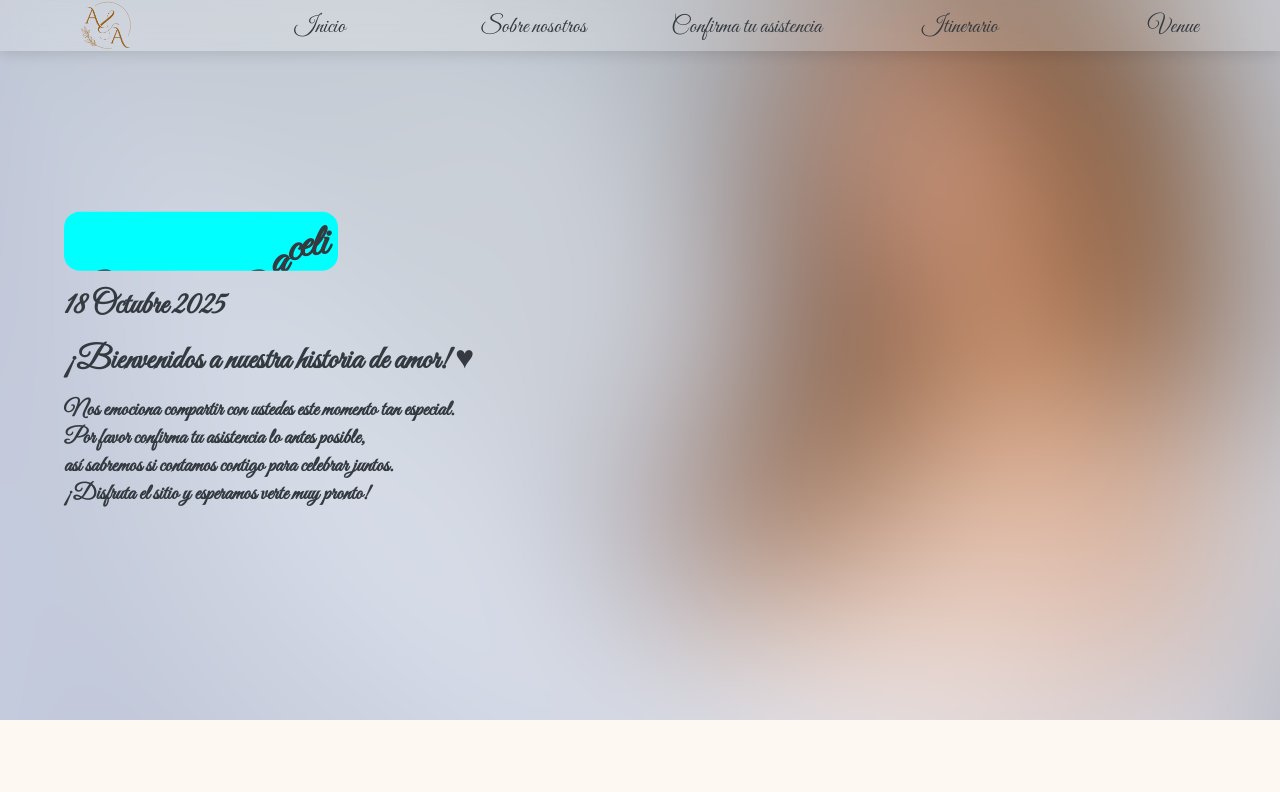
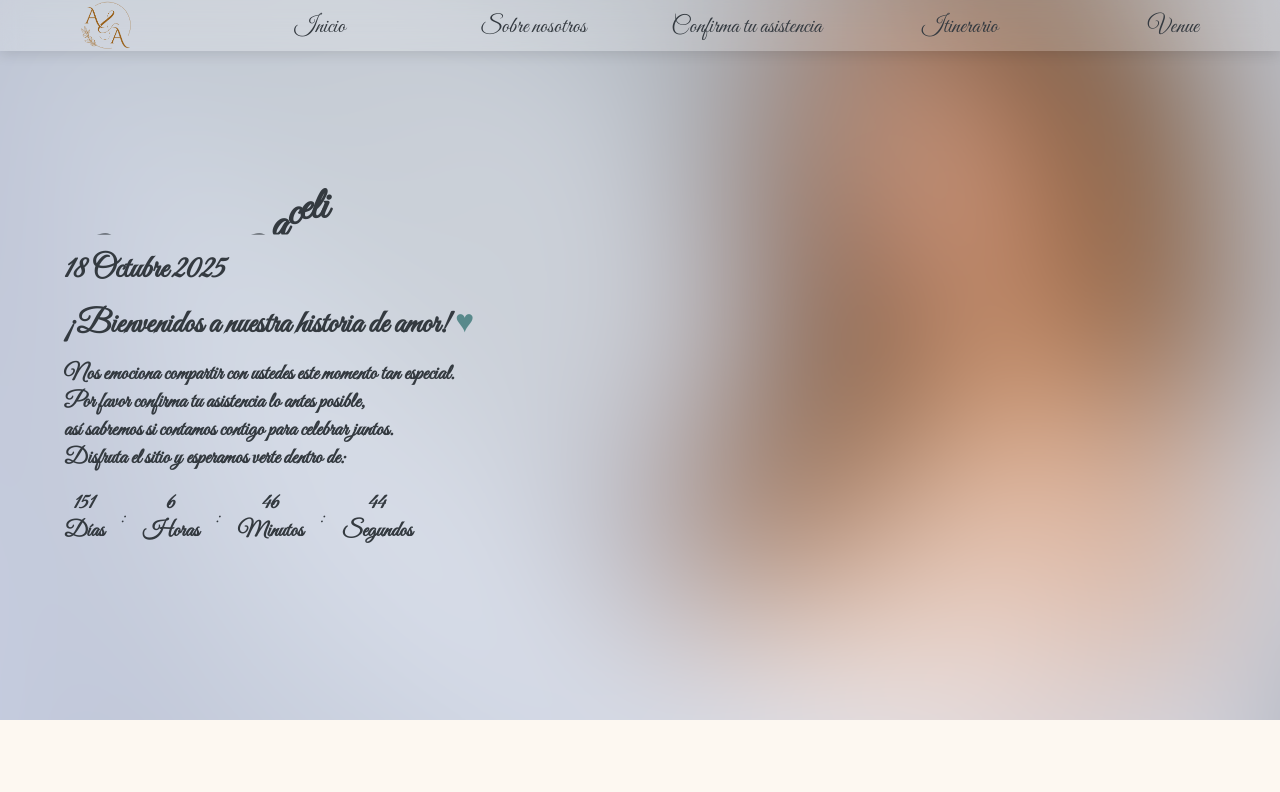
Before and after one commit to ulisesurbina/boda_alan, a React (Vite) app: page / in a window 1280 px wide. Shown: the top 792 px of the page. Built offline with nearby package versions, Linux system fonts and the light colour scheme.

Commit message:
UPD countdown

```diff
--- a/src/App.css
+++ b/src/App.css
@@ -19,7 +19,7 @@
   font-size: 3.5vw;
   line-height: 4vw;
   font-weight: bold;
-  background-color: cyan;
+  /* background-color: cyan; */
   width: fit-content;
   padding-top: 0.5rem;
   border-radius: 1rem;
@@ -57,6 +57,19 @@
     gap: 1rem;
   }
 }
+
+.Heart {
+  animation: colorChange 5s infinite ease;
+  -webkit-animation: colorChange 5s infinite ease;
+}
+@keyframes colorChange {
+  0%   { color: #e63946; }
+  25%  { color: #9627b2; }
+  50%  { color: #2ecc71; }
+  75%  { color: #3498db; }
+  100% { color: #e63946; }
+}
+
 .BodyContainer {
   width: 100%;
 }
--- a/src/components/Banner.jsx
+++ b/src/components/Banner.jsx
@@ -1,4 +1,6 @@
 import RotatingText from './RotateText'
+import Countdown from '../utils/Countdown';
+
 import '../App.css'
 import '../styles/RotatingText.css'
 import hero from '../assets/hero.png'
@@ -25,9 +27,10 @@ function Banner() {
           {/* <h2>Araceli & Alan</h2> */}
           <h3>18 Octubre 2025</h3>
           <div className='ContenidoBanner_texto'>
-            <h3>¡Bienvenidos a nuestra historia de amor! ♥</h3>
-            <h4>Nos emociona compartir con ustedes este momento tan especial. <br /> Por favor confirma tu asistencia lo antes posible, <br /> así sabremos si contamos contigo para celebrar juntos. <br /> ¡Disfruta el sitio y esperamos verte muy pronto!</h4>
+            <h3>¡Bienvenidos a nuestra historia de amor! <span className="Heart">♥</span></h3>
+            <h4>Nos emociona compartir con ustedes este momento tan especial. <br /> Por favor confirma tu asistencia lo antes posible, <br /> así sabremos si contamos contigo para celebrar juntos. <br /> Disfruta el sitio y esperamos verte dentro de:</h4>
           </div>
+          <Countdown />
         </div>
       </div>
     </section>
--- a/src/index.css
+++ b/src/index.css
@@ -1,6 +1,7 @@
 body {
     margin: 0;
     padding: 0;
+    box-sizing: border-box;
     background-color: #FCF1E173;
     width: 100%;
     font-family: 'Great Vibes', cursive;
--- /dev/null
+++ b/src/styles/Countdown.css
@@ -0,0 +1,51 @@
+.CountdownContainer {
+    display: flex;
+    align-items: center;
+    gap: 1rem;
+    & span {
+        font-size: 1.7vw;
+        line-height: 2.2vw;
+    }
+    & div {
+        display: flex;
+        flex-direction: column;
+        align-items: center;
+        justify-content: center;
+        & h4, h5 {
+            font-size: 1.7vw;
+            line-height: 2.2vw;
+        }
+    }
+}
+
+@media screen and (min-width: 768px) and (max-width: 1023px) {
+    .CountdownContainer {
+        gap: 0.5rem;
+        & span {
+            font-size: 1.5rem;
+            line-height: 2rem;
+        }
+        & div {
+            & h4, h5 {
+                font-size: 1.5rem;
+                line-height: 2rem;
+            }
+        }
+    }
+}
+
+@media screen and (max-width: 767px) {
+    .CountdownContainer {
+        gap: 0.5rem;
+        & span {
+            font-size: 1.3rem;
+            line-height: 1.8rem;
+        }
+        & div {
+            & h4, h5 {
+                font-size: 1.3rem;
+                line-height: 1.8rem;
+            }
+        }
+    }
+}
--- /dev/null
+++ b/src/utils/Countdown.jsx
@@ -0,0 +1,60 @@
+import React, { useState, useEffect } from 'react';
+import '../styles/Countdown.css';
+
+const Countdown = () => {
+  const countDownDate = new Date("Oct 18, 2025 10:00:00").getTime();
+
+  const [timeLeft, setTimeLeft] = useState({
+    days: 0,
+    hours: 0,
+    minutes: 0,
+    seconds: 0
+  });
+
+  useEffect(() => {
+    const interval = setInterval(() => {
+      const now = new Date().getTime();
+      const distance = countDownDate - now;
+
+      if (distance < 0) {
+        clearInterval(interval);
+        setTimeLeft({ days: 0, hours: 0, minutes: 0, seconds: 0 });
+      } else {
+        setTimeLeft({
+          days: Math.floor(distance / (1000 * 60 * 60 * 24)),
+          hours: Math.floor((distance % (1000 * 60 * 60 * 24)) / (1000 * 60 * 60)),
+          minutes: Math.floor((distance % (1000 * 60 * 60)) / (1000 * 60)),
+          seconds: Math.floor((distance % (1000 * 60)) / 1000)
+        });
+      }
+    }, 1000);
+
+    return () => clearInterval(interval);
+  }, [countDownDate]);
+
+  return (
+    <div className="CountdownContainer">
+        <div>
+            <h4>{timeLeft.days}</h4>
+            <h5 id="relojDias">Días</h5>
+        </div>
+        <span >:</span>
+        <div>
+            <h4>{timeLeft.hours}</h4>
+            <h5>Horas</h5>
+        </div>
+        <span >:</span>
+        <div>
+            <h4>{timeLeft.minutes}</h4>
+            <h5 id="relojMinutos">Minutos</h5>
+        </div>
+        <span >:</span>
+        <div>
+            <h4>{timeLeft.seconds}</h4>
+            <h5 id="relojSegundos">Segundos</h5>
+        </div>
+    </div>
+  );
+};
+
+export default Countdown;
```
